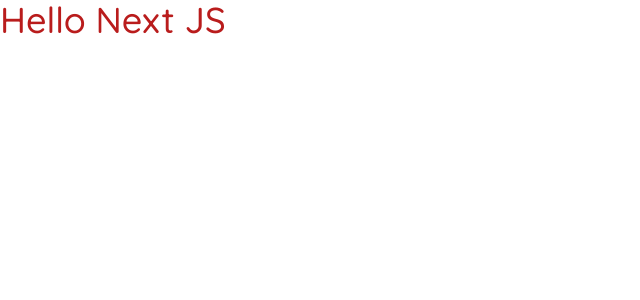
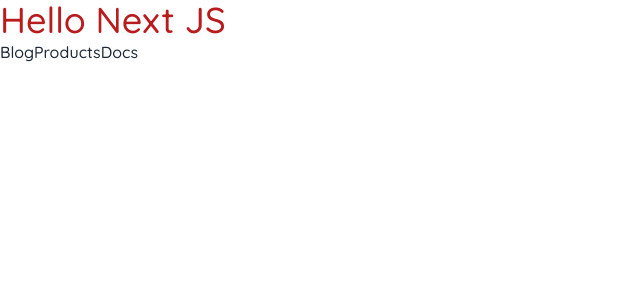
Before and after one commit to radenmasabdul/LearnNextJS, a Next.js app: page / in a window 1280 px wide. Shown: the top 300 px of the page, without its empty margins (0-640 px from the left). Built offline with nearby package versions, Linux system fonts and the light colour scheme.

Commit message:
Link Component Navigations

```diff
--- a/src/pages/blogs/index.jsx
+++ b/src/pages/blogs/index.jsx
@@ -1,7 +1,10 @@
+import Link from "next/link";
+
 const Index = () => {
   return (
     <>
       <h1 className="text-red-700 text-4xl">Blogs Pages</h1>
+      <Link href="/">Back to Home</Link>
     </>
   );
 };
--- a/src/pages/docs/[[...params]].js
+++ b/src/pages/docs/[[...params]].js
@@ -1,4 +1,5 @@
 import { useRouter } from "next/router"
+import Link from "next/link";
 
 const Doc = () => {
     const router = useRouter();
@@ -22,6 +23,7 @@
             <h1 className="text-red-700 text-4xl">
                 Documents Home Page
             </h1>
+            <Link href="/">Back to Home</Link>
         </>
     )
 }
--- a/src/pages/index.js
+++ b/src/pages/index.js
@@ -1,4 +1,5 @@
 import Head from 'next/head'
+import Link from 'next/link'
 
 export default function Home() {
   return (
@@ -11,6 +12,15 @@
       </Head>
       <main>
         <h1 className='text-red-700 text-4xl'>Hello Next JS</h1>
+        <Link href="/blogs">
+          Blog
+        </Link>
+        <Link href="/product">
+          Products
+        </Link>
+        <Link href="/docs">
+          Docs
+        </Link>
       </main>
     </>
   )
--- a/src/pages/product/index.jsx
+++ b/src/pages/product/index.jsx
@@ -1,9 +1,23 @@
-const ProductList = () => {
+import Link from "next/link";
+
+const ProductList = ({ productId = 100 }) => {
   return (
     <>
-      <h1 className="text-red-700 text-2xl">Product 1</h1>
-      <h1 className="text-red-700 text-2xl">Product 2</h1>
-      <h1 className="text-red-700 text-2xl">Product 3</h1>
+      <Link href="/product/1">
+        <h1 className="text-red-700 text-2xl">Product 1</h1>
+      </Link>
+
+      <Link href="/product/2">
+        <h1 className="text-red-700 text-2xl">Product 2</h1>
+      </Link>
+      <Link href="/product/3">
+        <h1 className="text-red-700 text-2xl">Product 3</h1>
+      </Link>
+      <Link href={`/product/${productId}`}>
+        <h1 className="text-red-700 text-2xl">Product {productId}</h1>
+      </Link>
+
+      <Link href="/">Back to Home</Link>
     </>
   );
 };
```
